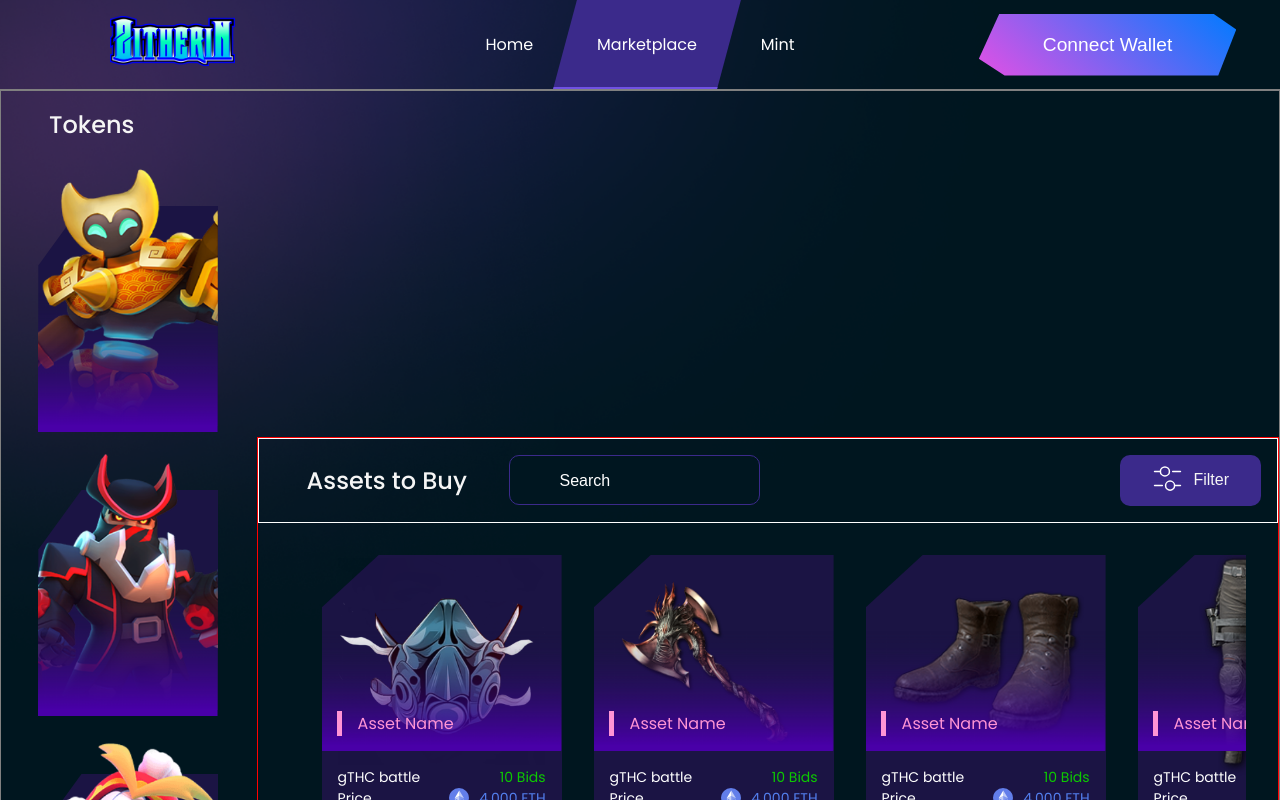
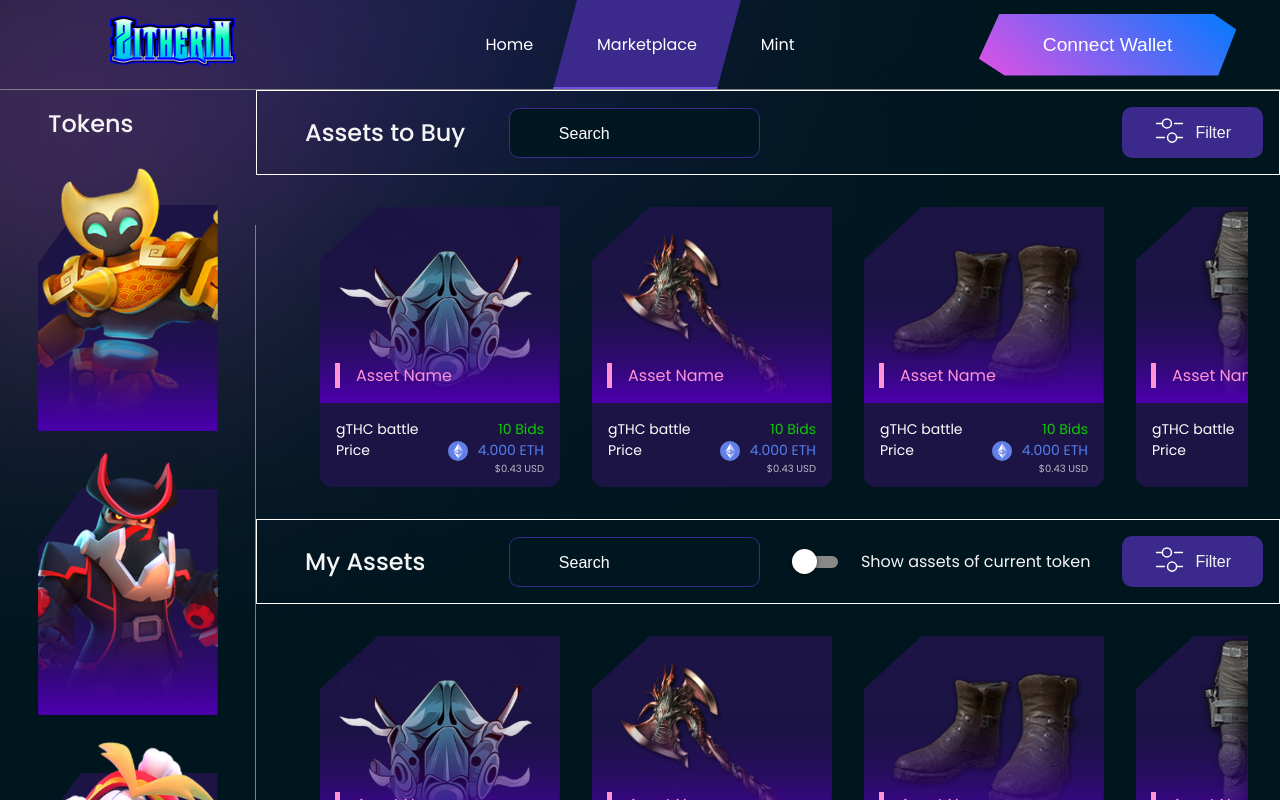
Before and after one commit to bmutahhar/zitherin-nft-marketplace, a React (Create React App) app: page /marketplace in a window 1280 px wide. Shown: the top 800 px of the page. Built offline with nearby package versions, Linux system fonts and the light colour scheme; some icons are missing.

Commit message:
Fixed height issue in marketplace

```diff
--- a/src/components/buttons/filterButton/styled.components.js
+++ b/src/components/buttons/filterButton/styled.components.js
@@ -17,6 +17,10 @@ export const Button = styled.button`
     cursor: pointer;
     background: #26176e;
   }
+
+  @media only screen and (max-width: 900px) {
+    margin: 0 auto;
+  }
 `;
 
 export const ButtonIcon = styled.span`
--- a/src/components/marketplace/assets.js
+++ b/src/components/marketplace/assets.js
@@ -14,6 +14,7 @@ export const AssetContainerWrapper = styled.div`
   align-items: center;
   justify-content: space-between;
   overflow-x: auto;
+  /* padding-bottom: 20px; */
 `;
 
 export const AssetWrapper = styled.div`
@@ -27,7 +28,6 @@ export const AssetWrapper = styled.div`
   align-items: center;
   justify-content: space-between;
   transition: 0.3s ease;
-  /* border: 1px solid white; */
 
   &:hover {
     transform: scale(1.1);
@@ -40,8 +40,8 @@ export const AssetWrapper = styled.div`
   }
 
   @media only screen and (max-width: 900px) {
-    min-width: 240px;
-    height: 280px;
+    min-width: 220px;
+    height: 260px;
   }
 `;
 
@@ -102,6 +102,7 @@ export const AssetDetails = styled.div`
   align-items: center;
   justify-content: space-between;
   padding: 1rem;
+  z-index: 5;
 `;
 
 export const DetailsRow = styled.div`
--- a/src/components/marketplace/layout.js
+++ b/src/components/marketplace/layout.js
@@ -2,7 +2,11 @@ import styled from "styled-components";
 
 export const Container = styled.div`
   width: 100%;
-  height: 100%;
+  height: 100vh;
+
+  @media only screen and (max-height: 1000px) {
+    height: 1000px;
+  }
 `;
 
 export const Title = styled.h5`
@@ -18,16 +22,16 @@ export const Title = styled.h5`
   }
 
   @media only screen and (max-width: 900px) {
-    margin: 0;
+    margin: 0 1rem;
   }
 `;
 
 export const Main = styled.div`
   width: 100%;
+  height: 90%;
   display: flex;
   align-items: center;
   justify-content: center;
-  border: 1px solid grey;
 `;
 
 export const Group = styled.span`
@@ -42,10 +46,9 @@ export const Group = styled.span`
 
   @media only screen and (max-width: 900px) {
     flex-direction: column;
+    gap: 10px;
     border: 1px solid red;
     height: 100%;
-    gap: 5px;
-    /* padding: 1rem 0; */
   }
 `;
 
@@ -69,8 +72,7 @@ export const Separator = styled.div`
 
 export const Content = styled.div`
   width: 80%;
-  min-height: 100%;
-  border: 1px solid red;
+  height: 100%;
 `;
 
 export const BuyAssetsContainer = styled.div`
--- a/src/components/marketplace/tokens.js
+++ b/src/components/marketplace/tokens.js
@@ -2,14 +2,14 @@ import styled from "styled-components";
 
 export const TokensContainer = styled.div`
   width: 20%;
-  max-height: 100%;
+  height: 100%;
   overflow: hidden;
   padding: 1rem 0;
 `;
 
 export const TokensWrapper = styled.div`
   width: 100%;
-  max-height: 100%;
+  height: 100%;
   overflow: auto;
   padding-right: 20px;
   box-sizing: content-box;
```
